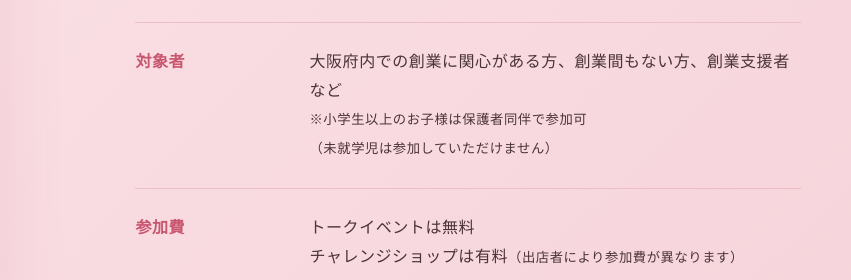
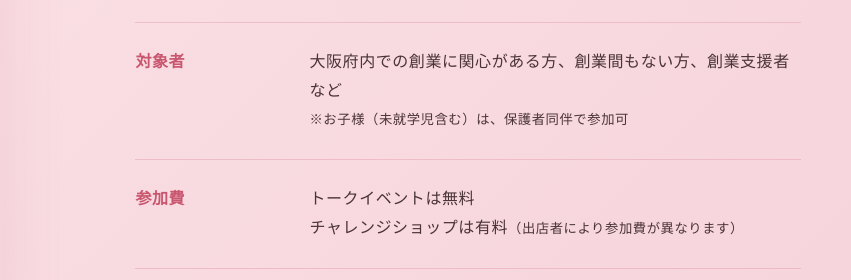
Before and after one commit to obayashi-smartcity/SHOP_event_site, a plain HTML site: page index.html in a window 1280 px wide. Shown: the part 6596-6876 px from the top of the page, 429-1280 px from the left. Drawn offline with Linux system fonts and the light colour scheme.

Commit message:
文章修正

```diff
--- a/index.html
+++ b/index.html
@@ -161,7 +161,7 @@
           <div><dt>場所</dt><dd>日本生命淀屋橋ビル　３階 O-CAFE<br>〒541-0041 大阪府大阪市中央区北浜3-5-29</dd></div>
           <div><dt>主催</dt><dd>大阪商工会議所<br>株式会社日本政策金融公庫</dd></div>
           <div><dt>後援</dt><dd>株式会社大林組</dd></div>
-          <div><dt>対象者</dt><dd>大阪府内での創業に関心がある方、創業間もない方、創業支援者など<br><small>※小学生以上のお子様は保護者同伴で参加可<br>（未就学児は参加していただけません）</small></dd></div>
+          <div><dt>対象者</dt><dd>大阪府内での創業に関心がある方、創業間もない方、創業支援者など<br><small>※お子様（未就学児含む）は、保護者同伴で参加可</small></dd></div>
           <div><dt>参加費</dt><dd>トークイベントは無料<br>チャレンジショップは有料<small>（出店者により参加費が異なります）</small></dd></div>
           <div><dt>定員</dt><dd>80名 <small>※先着順（事前のお申込みが必要です）</small></dd></div>
         </dl>
```
